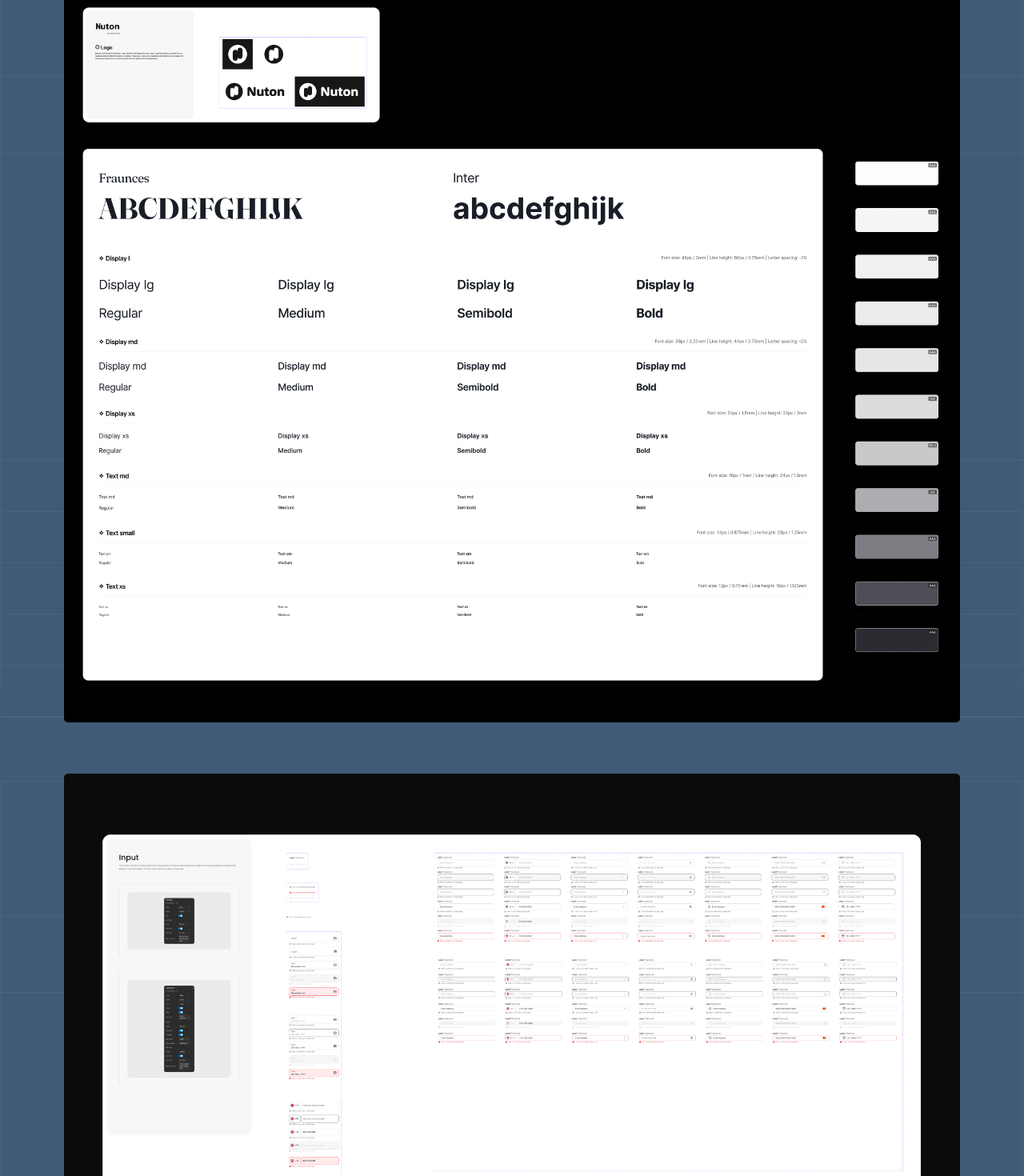
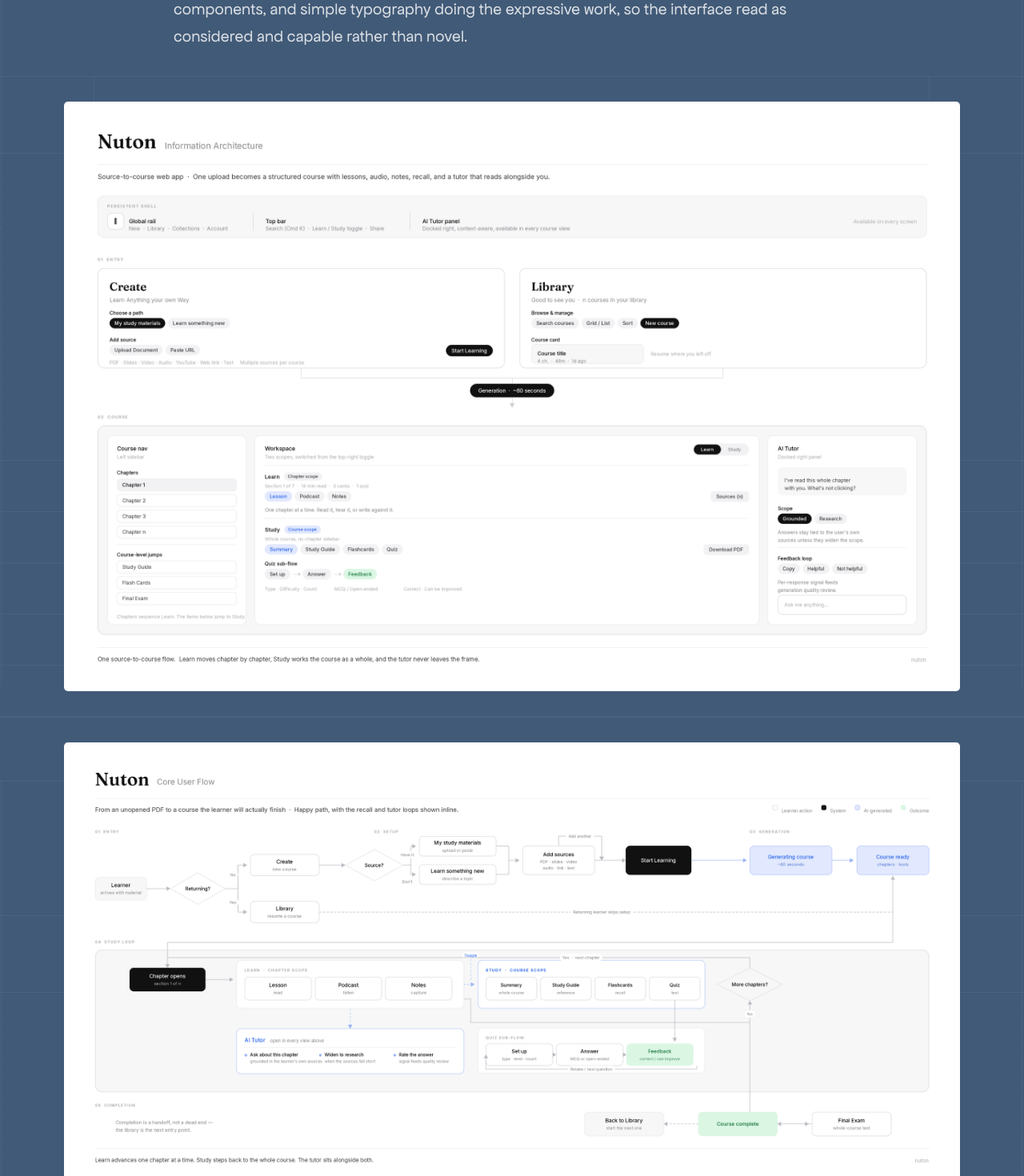
Before and after one commit to audumart/portfolio, a Next.js app: page /nuton in a window 1280 px wide. Shown: the part 3300-4770 px from the top of the page at 80% size. Built offline with nearby package versions, Linux system fonts and the light colour scheme.

Commit message:
additional site content

```diff
--- a/app/nuton/page.tsx
+++ b/app/nuton/page.tsx
@@ -24,6 +24,8 @@ const A = {
   podcast:     "/Structured Learning podcast playing.png",
   quiz:        "/Structured Learning quiz multichoice.png",
   setupQuiz:   "/Structured Learning setup quiz.png",
+  ia:          "/nuton-information-architecture.png",
+  userFlow:    "/nuton-user-flow.png",
   typeColor:   "/Type&color.png",
   designSys:   "/Design system shot.png",
 };
@@ -254,7 +256,9 @@ export default function NutonPage() {
             makes a bold promise, turning something as dense as a four-hundred-page
             textbook into a usable course in about a minute, and a visual language
             that felt too decorated would undercut that promise before a learner even
-            saw the result. To start I drafted a baseline Information architecture in order to give the platform structure and to also establish a couple of user flows.
+            saw the result. To start I drafted a baseline Information architecture in order to give the platform structure because six tools is a lot of surface for one product.
+            Mapping the architecture was how I checked whether it held together or just accumulated. For the user flow there are two ways in, one loop once you are there.
+            New learners come with material and need a course built from it. Returning learners want to land back where they stopped. Everything after that is the same cycle of reading a chapter, testing recall, asking the tutor when something does not land, and advancing.
             The next step was creating and using a simple design system comprising of generous whitespace, a quiet
             color palette, a few chosen documented components, and simple typography doing the
             expressive work, so the interface read as considered and capable rather
@@ -262,6 +266,24 @@ export default function NutonPage() {
           </p>
 
         </Section>
+
+        {/* ── IA diagram ────────────────────────────────────────── */}
+        <Reveal className="mt-[40px] xl:mt-[64px]">
+          <img
+            src={A.ia}
+            alt="Nuton information architecture"
+            className="w-full h-auto rounded-[5px] pointer-events-none"
+          />
+        </Reveal>
+
+        {/* ── User flow diagram ─────────────────────────────────── */}
+        <Reveal className="mt-[40px] xl:mt-[64px]">
+          <img
+            src={A.userFlow}
+            alt="Nuton user flow"
+            className="w-full h-auto rounded-[5px] pointer-events-none"
+          />
+        </Reveal>
 
         {/* ── Type & color ──────────────────────────────────────── */}
         <Reveal className="mt-[40px] xl:mt-[64px]">
```
Also changed, not shown: public/nuton-information-architecture.png (added), public/nuton-user-flow.png (added).
